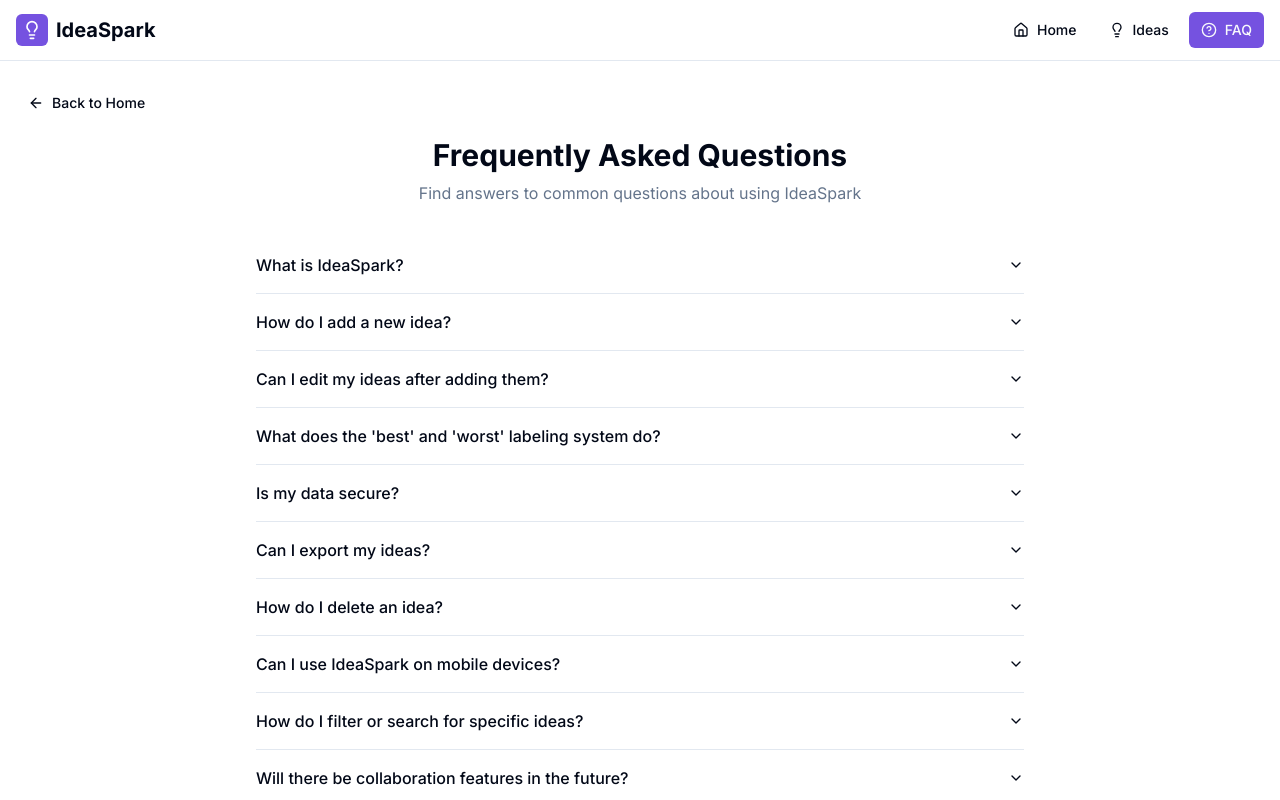
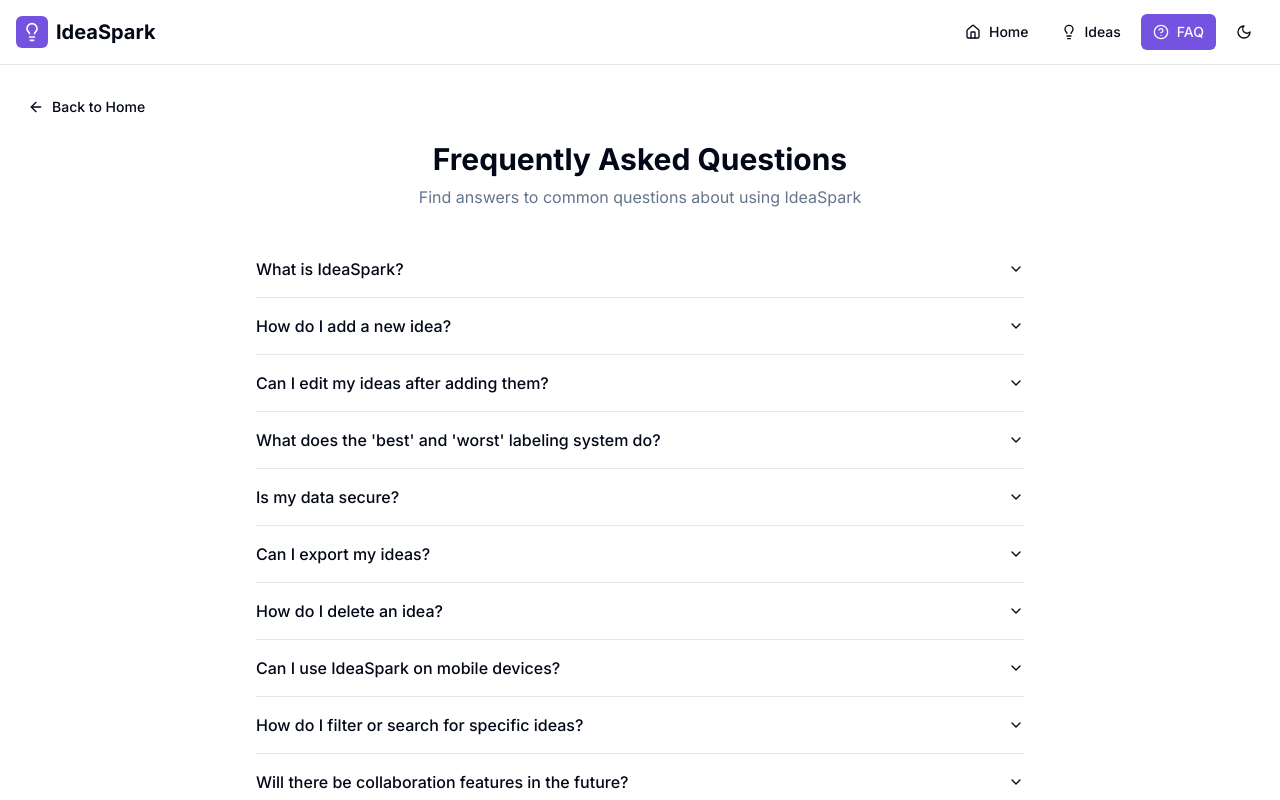
Before and after one commit to dpschauhan/idea-spark-labeler, a React (Vite) app: page /faq in a window 1280 px wide. Shown: the top 800 px of the page. Built offline with nearby package versions, Linux system fonts and the light colour scheme.

Commit message:
Add dark mode support
Implement dark mode functionality using CSS variables and theme toggling.

```diff
--- a/src/App.tsx
+++ b/src/App.tsx
@@ -5,6 +5,7 @@ import { TooltipProvider } from "@/components/ui/tooltip";
 import { QueryClient, QueryClientProvider } from "@tanstack/react-query";
 import { BrowserRouter, Routes, Route } from "react-router-dom";
 import { IdeaProvider } from "@/context/IdeaContext";
+import { ThemeProvider } from "next-themes";
 
 import Index from "./pages/Index";
 import Ideas from "./pages/Ideas";
@@ -14,6 +15,7 @@ import NotFound from "./pages/NotFound";
 const queryClient = new QueryClient();
 
 const App = () => (
+  <ThemeProvider attribute="class" defaultTheme="system" enableSystem>
     <QueryClientProvider client={queryClient}>
       <TooltipProvider>
         <Toaster />
@@ -30,6 +32,7 @@ const App = () => (
         </IdeaProvider>
       </TooltipProvider>
     </QueryClientProvider>
+  </ThemeProvider>
 );
 
 export default App;
--- a/src/components/Navbar.tsx
+++ b/src/components/Navbar.tsx
@@ -3,6 +3,7 @@ import React from 'react';
 import { Link, useLocation } from 'react-router-dom';
 import { Button } from '@/components/ui/button';
 import { Home, HelpCircle, Lightbulb } from 'lucide-react';
+import { ThemeToggle } from './ThemeToggle';
 
 const Navbar = () => {
   const location = useLocation();
@@ -47,6 +48,7 @@ const Navbar = () => {
               <span className="hidden sm:inline">FAQ</span>
             </Link>
           </Button>
+          <ThemeToggle />
         </div>
       </div>
     </nav>
--- /dev/null
+++ b/src/components/ThemeToggle.tsx
@@ -0,0 +1,28 @@
+
+import React from 'react';
+import { useTheme } from 'next-themes';
+import { Button } from '@/components/ui/button';
+import { Moon, Sun } from 'lucide-react';
+
+export const ThemeToggle = () => {
+  const { theme, setTheme } = useTheme();
+
+  const toggleTheme = () => {
+    setTheme(theme === 'dark' ? 'light' : 'dark');
+  };
+
+  return (
+    <Button
+      variant="ghost"
+      size="icon"
+      onClick={toggleTheme}
+    >
+      {theme === 'dark' ? (
+        <Sun className="h-5 w-5" />
+      ) : (
+        <Moon className="h-5 w-5" />
+      )}
+      <span className="sr-only">Toggle theme</span>
+    </Button>
+  );
+};
--- a/src/index.css
+++ b/src/index.css
@@ -1,4 +1,3 @@
-
 @import url('https://fonts.googleapis.com/css2?family=Inter:wght@300;400;500;600;700&display=swap');
 
 @tailwind base;
@@ -39,13 +38,13 @@
   }
 
   .dark {
-    --background: 222.2 84% 4.9%;
-    --foreground: 210 40% 98%;
+    --background: 240 10% 3.9%;
+    --foreground: 0 0% 98%;
 
-    --card: 222.2 84% 4.9%;
+    --card: 240 10% 3.9%;
     --card-foreground: 210 40% 98%;
 
-    --popover: 222.2 84% 4.9%;
+    --popover: 240 10% 3.9%;
     --popover-foreground: 210 40% 98%;
 
     --primary: 255 70% 60%;
--- a/tailwind.config.ts
+++ b/tailwind.config.ts
@@ -1,5 +1,4 @@
-
-import type { Config } from "tailwindcss";
+import type { Config } from "tailwindcss"
 
 export default {
   darkMode: ["class"],
@@ -102,4 +101,4 @@ export default {
     }
   },
   plugins: [require("tailwindcss-animate")],
-} satisfies Config;
+} satisfies Config
```
Lines whose indentation alone changed are shown as unchanged.
